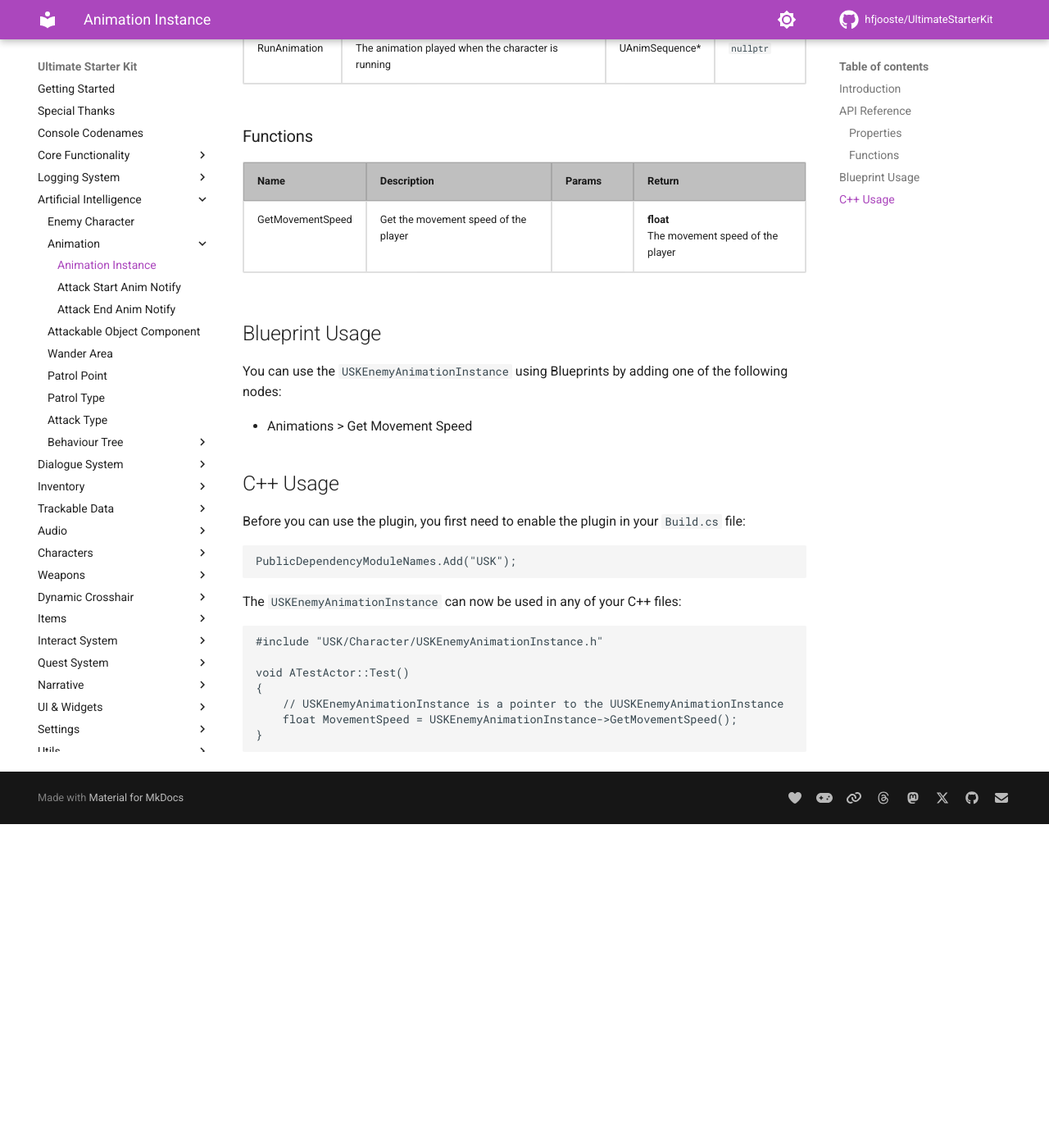
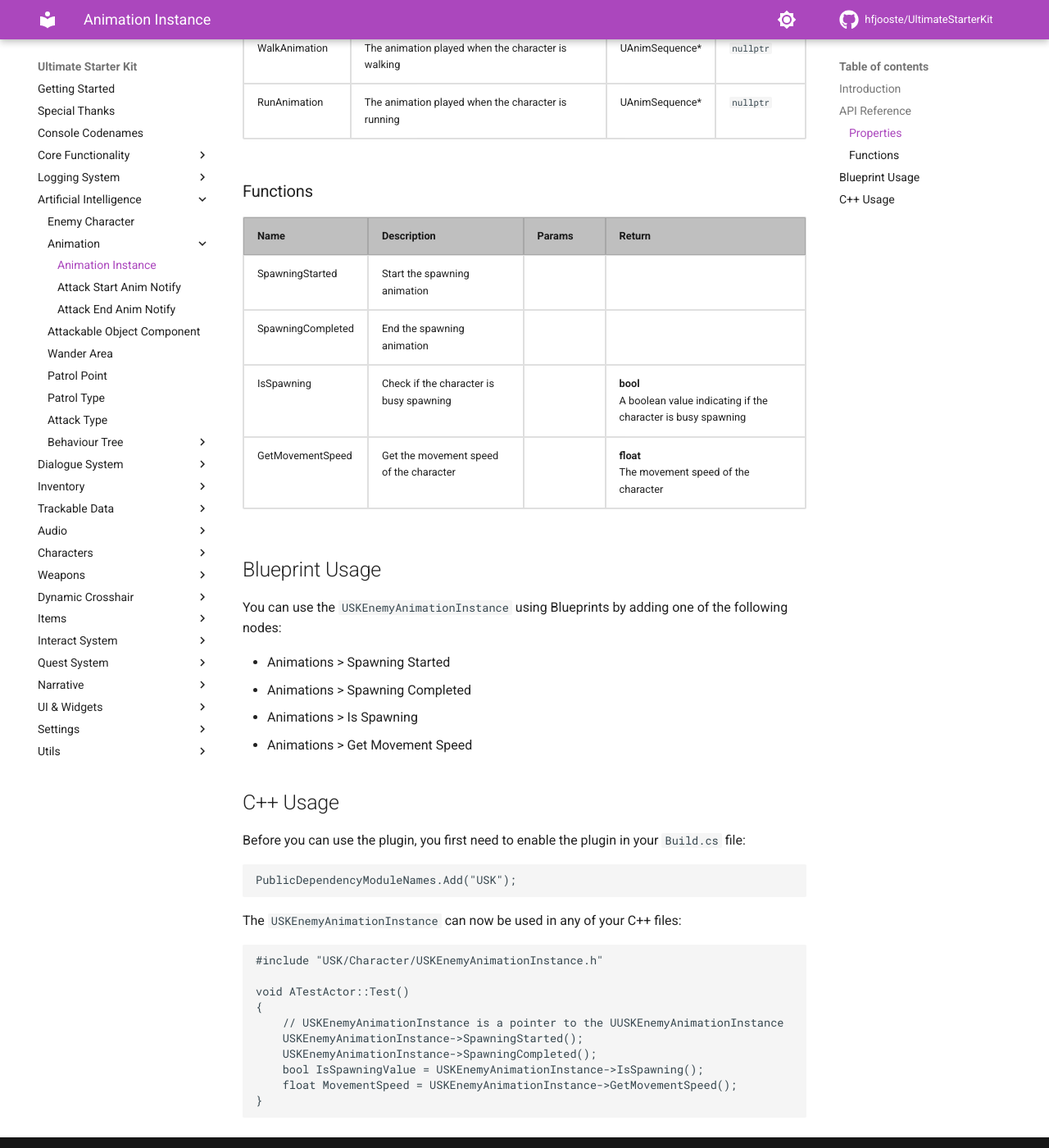
Before and after one commit to hfjooste/UltimateStarterKit, an MkDocs documentation site: the page built from docs/enemyanimationinstance.md, in a window 1280 px wide and 1400 px high, scrolled down 539 px. Shown: the whole window at 82% size. Built offline with MkDocs 1.6.1 and Material for MkDocs 9.7.7, drawn with Linux system fonts in a browser that asks for light colours; comment, search, counter and statistics services are not loaded; before the commit the page ends 1544 px from its top, so only the background shows below that; some of the changed text lies outside the part shown.

Commit message:
Updated documentation

````diff
--- a/docs/enemyanimationinstance.md
+++ b/docs/enemyanimationinstance.md
@@ -9,6 +9,12 @@ The animation instance for the enemy character
 		<th>Description</th>
 		<th>Type</th>
 		<th>Default Value</th>
+	</tr>
+	<tr>
+		<td>SpawnAnimation</td>
+		<td>The animation played when the character is spawning</td>
+		<td>UAnimSequence*</td>
+		<td><code>nullptr</code></td>
 	</tr>
 	<tr>
 		<td>IdleAnimation</td>
@@ -39,16 +45,37 @@ The animation instance for the enemy character
 		<th>Return</th>
 	</tr>
 	<tr>
+		<td>SpawningStarted</td>
+		<td>Start the spawning animation</td>
+		<td></td>
+		<td></td>
+	</tr>
+	<tr>
+		<td>SpawningCompleted</td>
+		<td>End the spawning animation</td>
+		<td></td>
+		<td></td>
+	</tr>
+	<tr>
+		<td>IsSpawning</td>
+		<td>Check if the character is busy spawning</td>
+		<td></td>
+		<td><strong>bool</strong><br/>A boolean value indicating if the character is busy spawning</td>
+	</tr>
+	<tr>
 		<td>GetMovementSpeed</td>
-		<td>Get the movement speed of the player</td>
+		<td>Get the movement speed of the character</td>
 		<td></td>
-		<td><strong>float</strong><br/>The movement speed of the player</td>
+		<td><strong>float</strong><br/>The movement speed of the character</td>
 	</tr>
 </table>
 
 ## Blueprint Usage
 You can use the <code>USKEnemyAnimationInstance</code> using Blueprints by adding one of the following nodes:
 <ul>
+	<li>Animations > Spawning Started</li>
+	<li>Animations > Spawning Completed</li>
+	<li>Animations > Is Spawning</li>
 	<li>Animations > Get Movement Speed</li>
 </ul>
 
@@ -65,6 +92,9 @@ The <code>USKEnemyAnimationInstance</code> can now be used in any of your C++ fi
 void ATestActor::Test()
 {
 	// USKEnemyAnimationInstance is a pointer to the UUSKEnemyAnimationInstance
+	USKEnemyAnimationInstance->SpawningStarted();
+	USKEnemyAnimationInstance->SpawningCompleted();
+	bool IsSpawningValue = USKEnemyAnimationInstance->IsSpawning();
 	float MovementSpeed = USKEnemyAnimationInstance->GetMovementSpeed();
 }
 ```
--- a/mkdocs.yml
+++ b/mkdocs.yml
@@ -85,6 +85,7 @@ nav:
         - Is Attacking: btdecorator_isattacking.md
         - Is Dead: btdecorator_isdead.md
         - Is Near Target: btdecorator_isneartarget.md
+        - Is Spawning: btdecorator_isspawning.md
         - Is Staggered: btdecorator_isstaggered.md
         - Is Target Dead: btdecorator_istargetdead.md
         - Was Initialized: btdecorator_wasinitialized.md
````
Also changed, not shown: docs/btdecorator_isspawning.md (added, +25 -0 lines), docs/enemycharacter.md (+22 -0 lines), docs/uskcharacter.md (+12 -0 lines), 1 other file.
